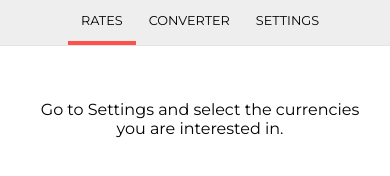
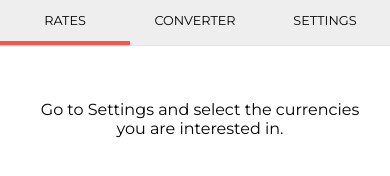
Before and after one commit to konradmielczarek/currency-converter-app, a plain HTML site: page index.html in a window 390 px wide. Drawn offline with Linux system fonts and the light colour scheme; no server answers.

Commit message:
Improve rwd

```diff
--- a/css/style.css
+++ b/css/style.css
@@ -367,7 +367,11 @@ td.rate {
   }
 
   .navbar__container {
-    width: 400px;
+    width: 100%;
+  }
+
+  .navbar__view {
+    width: 33.333333%;
   }
 
   .app-content__container {
```
